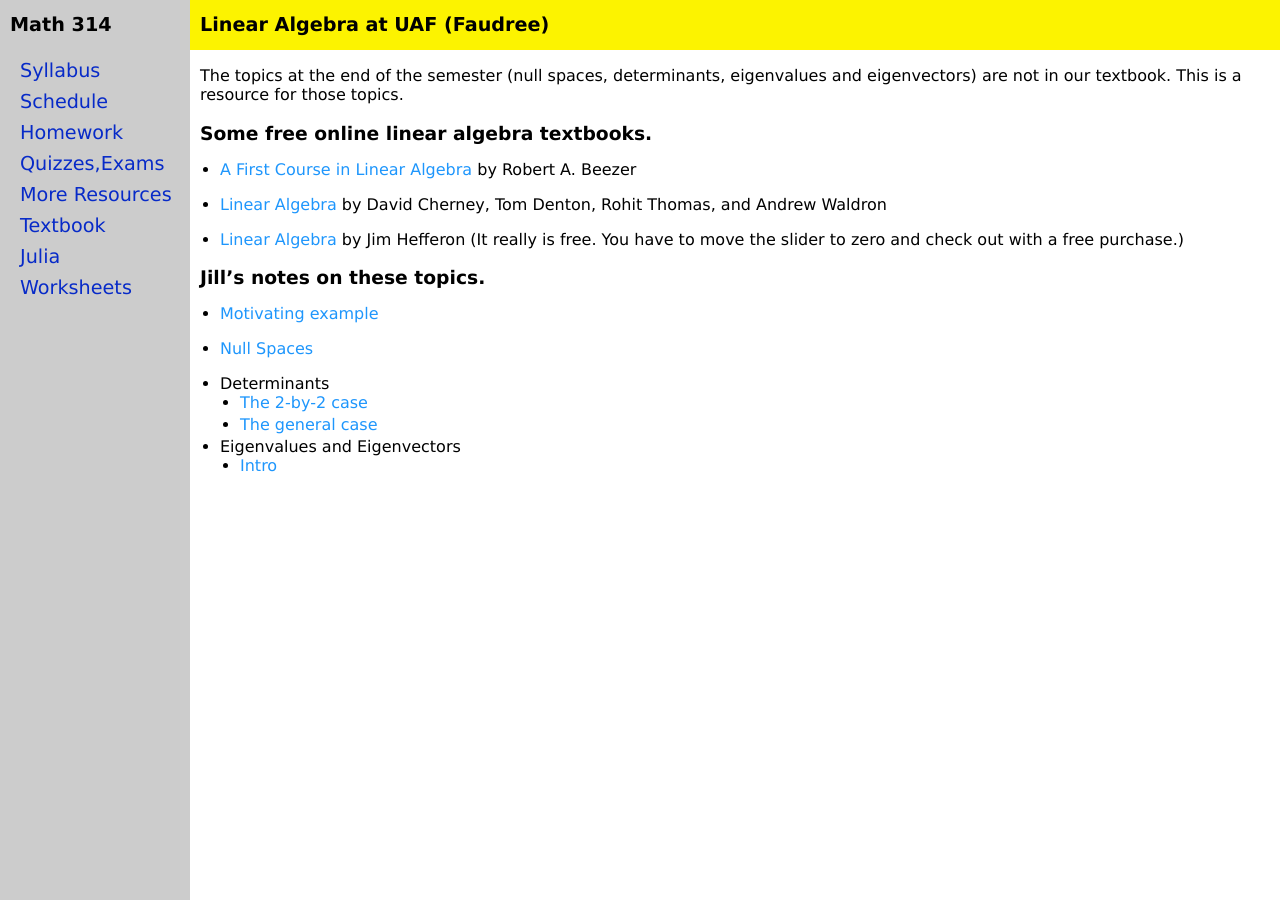
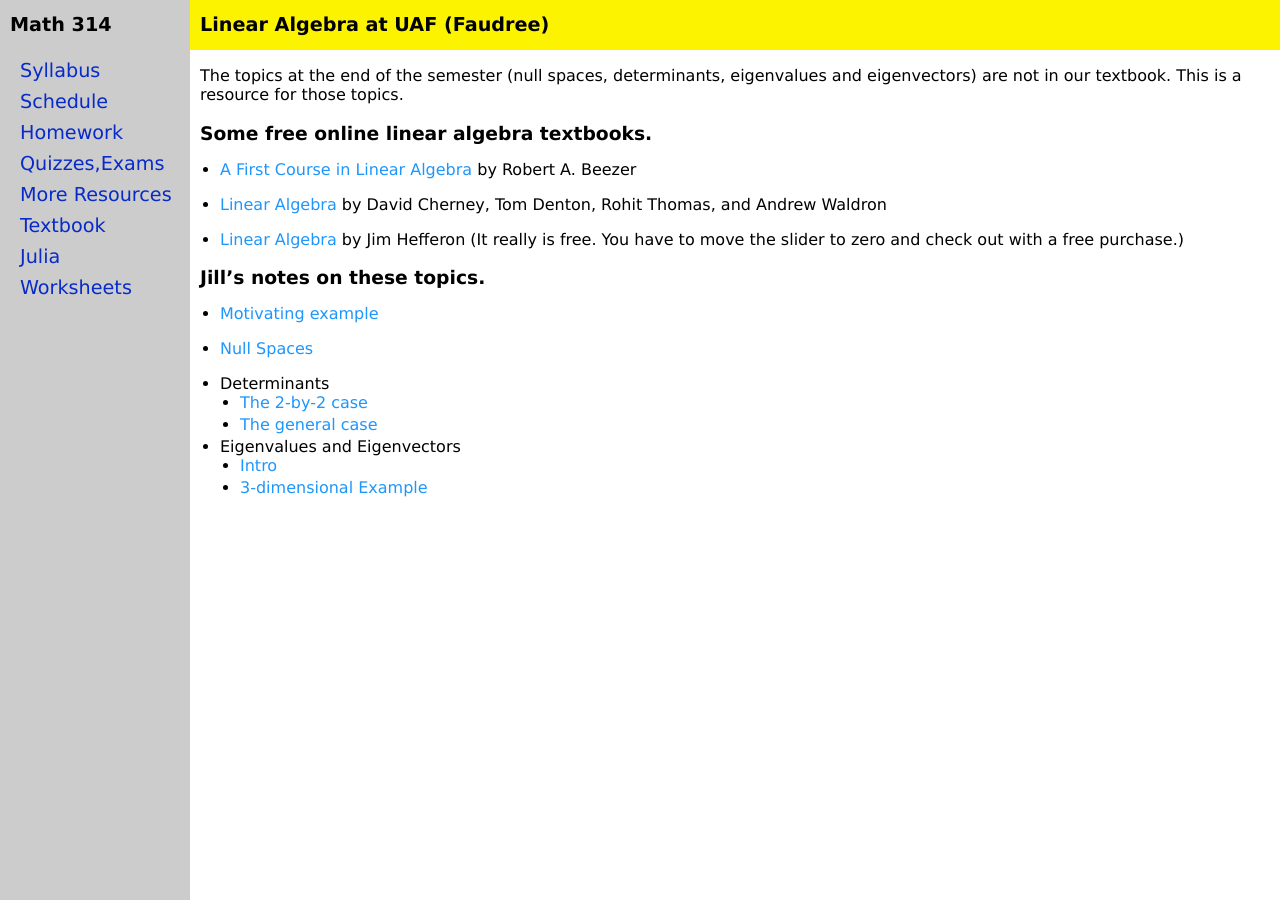
Before and after one commit to jrfaudree/LA, a Jekyll site: the page built from resources.md, in a window 1280 px wide. Built offline with Jekyll 4.4.1, drawn with Linux system fonts in a browser that asks for light colours.

Commit message:
Update resources.md

```diff
--- a/resources.md
+++ b/resources.md
@@ -26,3 +26,4 @@ The topics at the end of the semester (null spaces, determinants, eigenvalues an
 
 * Eigenvalues and Eigenvectors
   * [Intro](assets/worksheets/E-values-day1.pdf)
+  * [3-dimensional Example](assets/worksheets/E-values-vectors-3-diml-example.pdf)
```
